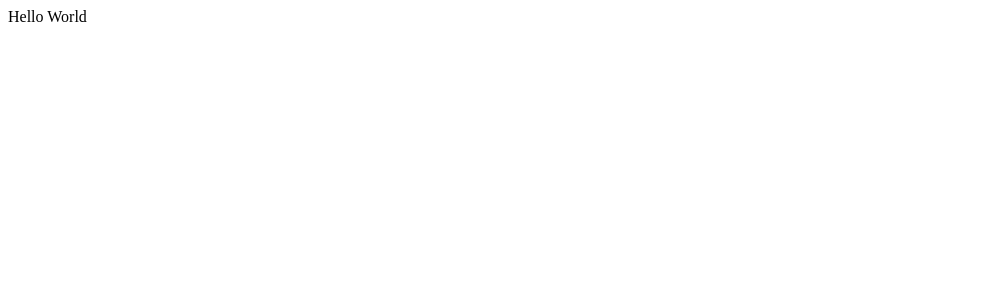
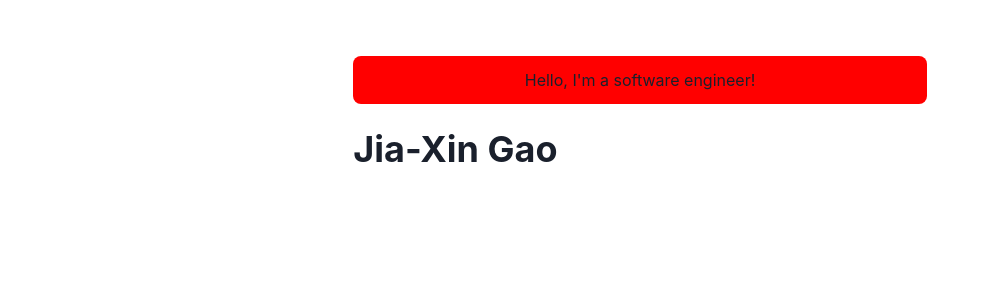
Before and after one commit to jx-gao/website, a Next.js app: page / in a window 1280 px wide. Shown: the top 300 px of the page, without its empty margins (0-982 px from the left). Built offline with nearby package versions, Linux system fonts and the light colour scheme.

Commit message:
Integrate with chakra-ui

```diff
--- /dev/null
+++ b/pages/_app.js
@@ -0,0 +1,14 @@
+import { ChakraProvider } from '@chakra-ui/react'
+import Layout from '../components/layouts/main'
+
+const Website = ({ Component, pageProps, router }) => {
+  return (
+    <ChakraProvider>
+      <Layout router={router}>
+        <Component {...pageProps} key={router.route} />
+      </Layout>
+    </ChakraProvider>
+  )
+}
+
+export default Website
--- a/pages/index.js
+++ b/pages/index.js
@@ -1,5 +1,20 @@
+import { Container, Box, Heading } from '@chakra-ui/react'
+
 const Page = () => {
-  return <div>Hello World</div>
+  return (
+    <Container>
+      <Box borderRadius="lg" bg="red" p={3} mb={6} align="center">
+        Hello, I&apos;m a software engineer!
+      </Box>
+      <Box display={{md:'flex'}}>
+        <Box flexGrow={1}>
+          <Heading as="h2" variant="page-title">
+            Jia-Xin Gao
+          </Heading>
+        </Box>
+      </Box>
+    </Container>
+  )
 }
 
 export default Page
```
